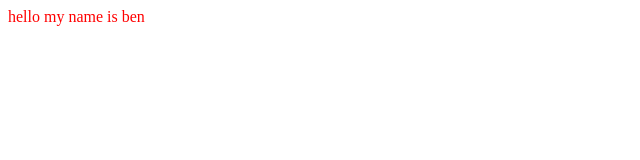
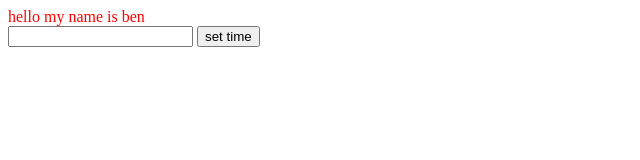
Before and after one commit to benhoffman8/AlarmClock, a plain HTML site: page index.html in a window 1280 px wide. Shown: the whole page, without its empty margins (0-640 px from the left). Drawn offline with Linux system fonts and the light colour scheme.

Commit message:
added input and button

```diff
--- a/index.html
+++ b/index.html
@@ -8,5 +8,7 @@
     <div class="start">
     	hello my name is ben
   	</div>
+   	<input id= "time"></input>
+   	<button>set time</button>
   </body>
 <html>
```
